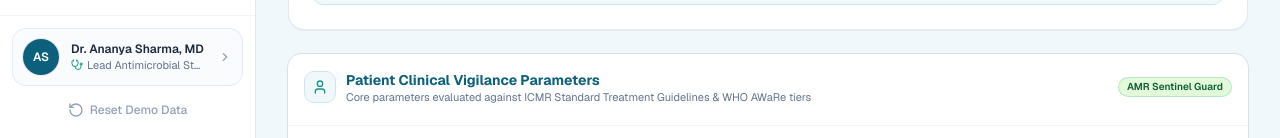
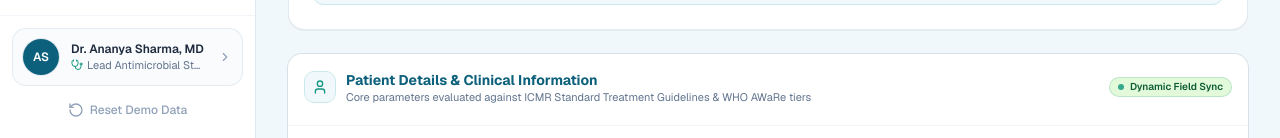
Before and after one commit to parivartanx/backthon6.0, a Next.js app in the folder amr-guard/frontend/: page /prescriptions/new in a window 1280 px wide. Shown: the part 662-800 px from the top of the page. Built offline with nearby package versions, Linux system fonts and the light colour scheme; no server answers.

Commit message:
refactor: integrate clinical text parser and update prescription storage logic

```diff
--- a/amr-guard/frontend/src/app/dashboard/page.tsx
+++ b/amr-guard/frontend/src/app/dashboard/page.tsx
@@ -171,7 +171,7 @@ export default function DoctorDashboard() {
             <SummaryStatCard
               title="Prescriptions Processed"
               value={metrics.prescriptionsProcessed}
-              subtitle="Live audits across care"
+              subtitle="Live prescriptions evaluated"
               icon={FileCheck2}
               badge="Live Data"
               accentColor="#169781"
@@ -291,7 +291,7 @@ export default function DoctorDashboard() {
           <div className="flex items-center justify-between px-1">
             <div>
               <h2 className="text-sm font-bold text-[#0D607B] uppercase tracking-wide">
-                Recent Prescription Activity & Audits
+                Recent Prescription Activity
               </h2>
               <p className="text-xs text-slate-500">
                 Outpatient cases evaluated by AMR Sentinel decision support engine
--- a/amr-guard/frontend/src/components/prescriptions/PatientContextForm.tsx
+++ b/amr-guard/frontend/src/components/prescriptions/PatientContextForm.tsx
@@ -1,8 +1,8 @@
-// [SOLID: SRP] Patient clinical vigilance form utilizing 100% Shadcn UI primitives
+// [SOLID: SRP] Patient clinical safety form utilizing 100% Shadcn UI primitives
 "use client";
 
 import { PatientContext, SexOption, PregnancyStatusOption } from "@/types/prescription";
-import { User, ShieldAlert, FileText, AlertTriangle, Activity, FlaskConical, Scale } from "lucide-react";
+import { User, ShieldAlert, FileText, Activity, FlaskConical, Scale, AlertTriangle } from "lucide-react";
 import { Card, CardHeader, CardTitle, CardDescription, CardContent } from "@/components/ui/card";
 import { Input } from "@/components/ui/input";
 import { Alert, AlertDescription } from "@/components/ui/alert";
@@ -52,16 +52,19 @@ export function PatientContextForm({
             </div>
             <div>
               <CardTitle className="text-sm font-bold text-[#0D607B]">
-                Patient Clinical Vigilance Parameters
+                Patient Details & Clinical Information
               </CardTitle>
               <CardDescription className="text-[11px] text-slate-500">
                 Core parameters evaluated against ICMR Standard Treatment Guidelines & WHO AWaRe tiers
               </CardDescription>
             </div>
           </div>
-          <Badge variant="outline" className="text-[10px] font-semibold bg-[#E2FAD9] text-[#0d5c36] border-[#169781]/20">
-            AMR Sentinel Guard
-          </Badge>
+          <div className="flex items-center gap-2">
+            <Badge variant="outline" className="text-[10px] font-semibold bg-[#E2FAD9] text-[#0d5c36] border-[#169781]/20 flex items-center gap-1.5">
+              <span className="w-1.5 h-1.5 rounded-full bg-[#169781] animate-pulse" />
+              <span>Dynamic Field Sync</span>
+            </Badge>
+          </div>
         </div>
       </CardHeader>
 
@@ -112,7 +115,7 @@ export function PatientContextForm({
             />
             {Number(patient.age) > 0 && Number(patient.age) < 18 && (
               <p className="mt-1 text-[10px] text-amber-600 font-medium">
-                Pediatric vigilance: Fluoroquinolones & Tetracyclines prohibited.
+                Pediatric safety rule: Fluoroquinolones & Tetracyclines prohibited under 18.
               </p>
             )}
             {errors.age && <p className="mt-1 text-[11px] text-red-600">{errors.age}</p>}
@@ -159,7 +162,7 @@ export function PatientContextForm({
               <SelectContent>
                 <SelectItem value="Not applicable">Not applicable</SelectItem>
                 <SelectItem value="Not pregnant">Not pregnant</SelectItem>
-                <SelectItem value="Pregnant">Pregnant (High vigilance)</SelectItem>
+                <SelectItem value="Pregnant">Pregnant (High Risk)</SelectItem>
                 <SelectItem value="Unknown">Unknown</SelectItem>
               </SelectContent>
             </Select>
```
